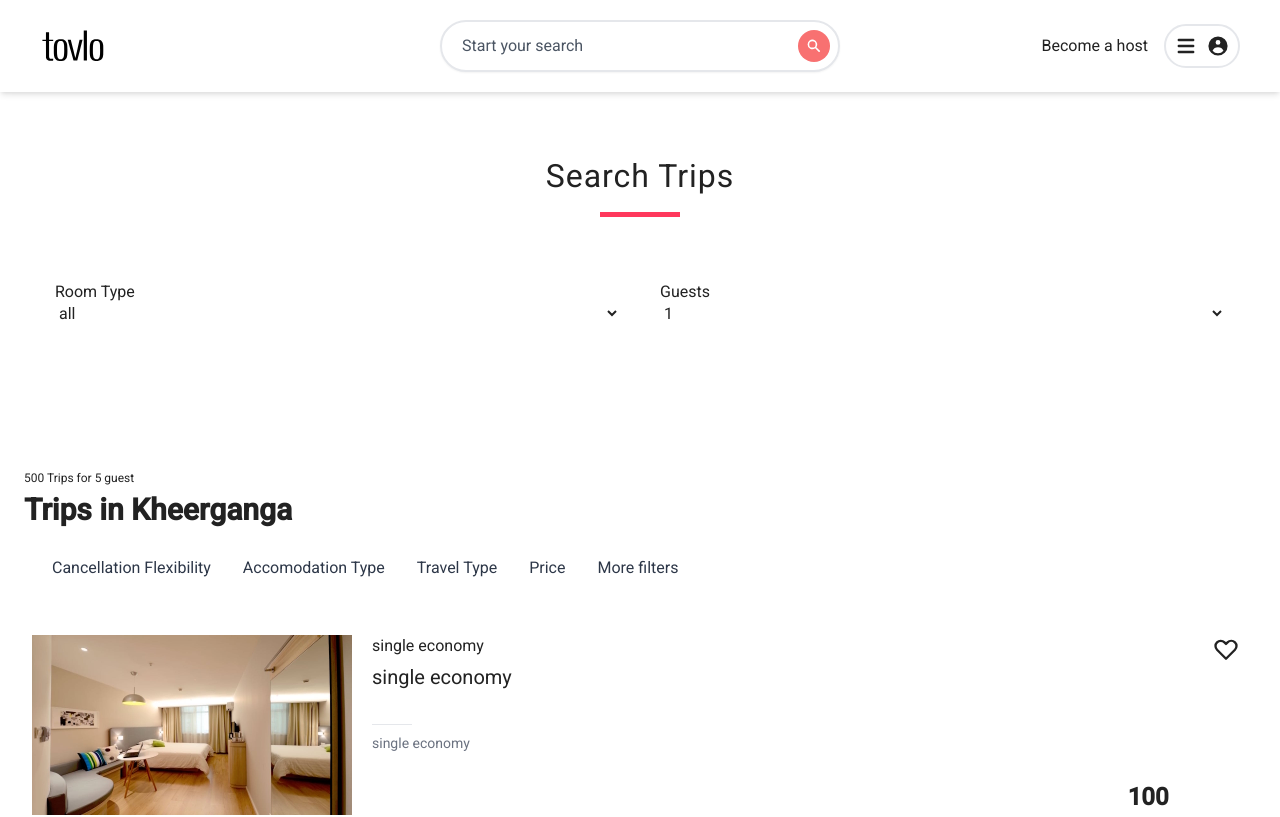
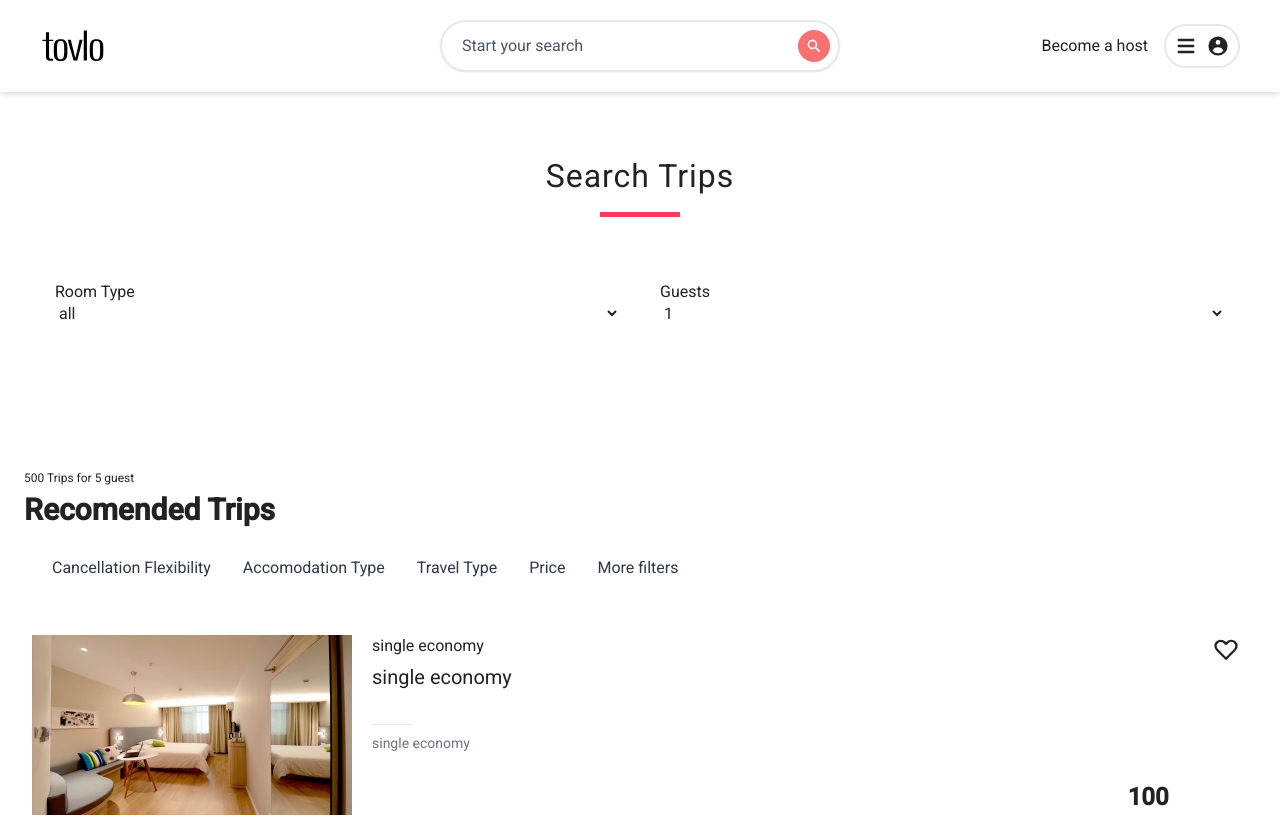
Before and after one commit to bro-code1411/tovlo, a React (Create React App) app: page /trips in a window 1280 px wide. Shown: the top 817 px of the page. Built offline with nearby package versions, Linux system fonts and the light colour scheme.

Commit message:
added home search bar
added home search bar

```diff
--- a/src/componenets/Navbar.js
+++ b/src/componenets/Navbar.js
@@ -1,8 +1,12 @@
 import React from "react";
 import logo from "../images/logo-web.svg";
-import { Link } from "react-router-dom";
+import { Link, useHistory } from "react-router-dom";
 import { SearchIcon, MenuIcon, UserCircleIcon } from "@heroicons/react/solid";
+import { useState } from "react";
+
 export const Navbar = () => {
+  const [searchString, setSearchString] = useState("");
+  const history = useHistory();
   return (
     <nav
       className="sticky top-0 z-50 grid grid-cols-3
@@ -22,11 +26,20 @@ export const Navbar = () => {
           placeholder="Start your search"
           className="pl-5 flex-grow bg-transparent outline-none
             text-gray-600 placeholder-gray-600"
+          value={searchString}
+          onChange={(event) => setSearchString(event.target.value)}
+          onKeyPress={(event) => {
+            if (event.key === "Enter") {
+              history.push({ pathname: "/trips", searchString });
+            }
+          }}
         />
-        <SearchIcon
-          className=" hidden md:inline-flex h-8 bg-red-400 text-white
+        <Link to={{ pathname: "/trips", searchString }}>
+          <SearchIcon
+            className=" hidden md:inline-flex h-8 bg-red-400 text-white
           rounded-full p-2 cursor-pointer md:mx-2"
-        />
+          />
+        </Link>
       </div>
 
       {/*right*/}
--- a/src/componenets/Trip.js
+++ b/src/componenets/Trip.js
@@ -8,10 +8,15 @@ import { StarIcon } from "@heroicons/react/solid";
 const Trip = ({ trip }) => {
   const { name, slug, images, price } = trip;
   return (
-    <Link to={`/trips/${slug}`} >
+    <Link to={`/trips/${slug}`}>
       <div className="flex py-7 px-2 pr-4 border-b cursor-pointer hover:opacity-80 hover:shadow-lg transition duration-200 ease-out first:border-t">
         <div className="relative h-24 w-40 md:h-52 md:w-80 flex-shrin-0">
-        <img src={images[0] || defaultImg} layout = "fill" objectFit="cover"/>
+          <img
+            src={images[0] || defaultImg}
+            layout="fill"
+            objectFit="cover"
+            alt="Trip_photo"
+          />
         </div>
 
         <div className="flex flex-col flex-grow pl-5">
@@ -38,7 +43,7 @@ const Trip = ({ trip }) => {
         </div>
       </div>
     </Link>
-  )
+  );
 };
 
 Trip.propTypes = {
--- a/src/componenets/TripContainer.js
+++ b/src/componenets/TripContainer.js
@@ -5,7 +5,7 @@ import { TripContext } from "../Context";
 import Loading from "./Loading";
 import { useContext, useState, useEffect } from "react";
 
-const TripContainer = () => {
+const TripContainer = ({ searchString }) => {
   const context = useContext(TripContext);
   const { loading, trips } = context;
 
@@ -24,39 +24,47 @@ const TripContainer = () => {
     let maxPrice = Math.max(...trips.map((item) => item.price));
     let maxSize = Math.max(...trips.map((item) => item.size));
 
-    setTripFilter({ ...tripFilter,price: maxPrice, maxPrice, maxSize });
+    setTripFilter({ ...tripFilter, price: maxPrice, maxPrice, maxSize });
   }, [trips]);
 
-  const handleChange = (event)=>{
+  const handleChange = (event) => {
     const target = event.target;
-    const value = event.type==='checkbox'?target.checked:target.value;
+    const value = event.type === "checkbox" ? target.checked : target.value;
     const name = event.target.name;
-    setTripFilter({...tripFilter,[name]:value});
+    setTripFilter({ ...tripFilter, [name]: value });
   };
 
   if (loading) {
     return <Loading />;
   }
-  const filteredTrips = ()=>{
-     let {type,capacity,price,minSize,maxSize,breakfast,pets} = tripFilter;
+  const filteredTrips = () => {
+    let { type, capacity, price, minSize, maxSize, breakfast, pets } =
+      tripFilter;
     let tempTrips = [...trips];
     // transform values
-     capacity = parseInt(capacity)
+    capacity = parseInt(capacity);
     // filter by type
-     if(type !== "all"){
-         tempTrips = tempTrips.filter(trip => trip.type === type);
+    if (type !== "all") {
+      tempTrips = tempTrips.filter((trip) => trip.type === type);
     }
     // filter by capacity
-     if(capacity !==1){
-         tempTrips = tempTrips.filter(trip => trip.capacity >= capacity);
+    if (capacity !== 1) {
+      tempTrips = tempTrips.filter((trip) => trip.capacity >= capacity);
+    }
+    if (searchString) {
+      tempTrips = tempTrips.filter((trip) => trip.name === searchString);
     }
     return tempTrips;
-  }
+  };
 
   return (
     <>
-      <TripFilter trips={trips} tripFilter={tripFilter} handleChange={handleChange}/>
-      <TripList trips={filteredTrips()} />
+      <TripFilter
+        trips={trips}
+        tripFilter={tripFilter}
+        handleChange={handleChange}
+      />
+      <TripList trips={filteredTrips()} searchString={searchString} />
     </>
   );
 };
--- a/src/componenets/TripList.js
+++ b/src/componenets/TripList.js
@@ -1,7 +1,7 @@
 import React from "react";
 import Trip from "./Trip";
 
-const TripList = ({ trips }) => {
+const TripList = ({ trips, searchString }) => {
   if (trips.length === 0) {
     return (
       <div className="empty-search">
@@ -9,21 +9,14 @@ const TripList = ({ trips }) => {
       </div>
     );
   }
-  // return (
-  //   <section className="roomslist">
-  //     <div className="roomslist-center">
-  //       {trips.map((item) => {
-  //         return <Trip key={item.id} trip={item} />;
-  //       })}
-  //     </div>
-  //   </section>
-  // );
-
+  console.log(searchString);
   return (
     <section className="flex">
       <section className="filter-container">
         <p className="filter-para">500 Trips for 5 guest </p>
-        <h1 className="filter-heading">Trips in Kheerganga</h1>
+        <h1 className="filter-heading">
+          {searchString ? `Trips in  ${searchString}` : `Recomended Trips`}
+        </h1>
         <div className="filter-row">
           <div className="filter-button">Cancellation Flexibility</div>
           <div className="filter-button">Accomodation Type</div>
--- a/src/pages/Home.js
+++ b/src/pages/Home.js
@@ -3,6 +3,7 @@ import homeBgImg from "../images/home-bg.jpg";
 import Services from "../componenets/Services";
 import FeaturedTrips from "../componenets/FeaturedTrips";
 import AdSence from "react-adsense";
+import { Link } from "react-router-dom";
 
 const Home = () => {
   return (
@@ -11,13 +12,15 @@ const Home = () => {
         <img src={homeBgImg} layout="fill" objectFit="cover" alt="home bg" />
         <div className="absolute top-1/2 w-full text-center">
           <p className="text-sm sm:text-lg">Not sure where to go.</p>
-          <button
-            className="text-purple-500 bg-white px-10 py-4
+          <Link to="/trips">
+            <button
+              className="text-purple-500 bg-white px-10 py-4
          shadow-mv rounded-full font-bold my-3 hover:shadow-xl
          active:scale-90 transition duration-150"
-          >
-            I'm flexible
-          </button>
+            >
+              I'm flexible
+            </button>
+          </Link>
         </div>
       </div>
       <Services />
--- a/src/pages/Trips.js
+++ b/src/pages/Trips.js
@@ -1,21 +1,13 @@
 import React from "react";
-import Hero from "../componenets/Hero";
-import { Banner } from "../componenets/Banner";
-import { Link } from "react-router-dom";
+import { useLocation } from "react-router";
 import TripContainer from "../componenets/TripContainer";
 
 const Trips = () => {
+  const location = useLocation();
 
   return (
     <>
-      {/* <Hero hero="roomsHero">
-        <Banner title="Trips">
-          <Link to="/" className="btn-primary">
-            return home
-          </Link>
-        </Banner>
-      </Hero> */}
-      <TripContainer/>
+      <TripContainer searchString={location.searchString} />
     </>
   );
 };
```
Lines whose indentation alone changed are shown as unchanged.
